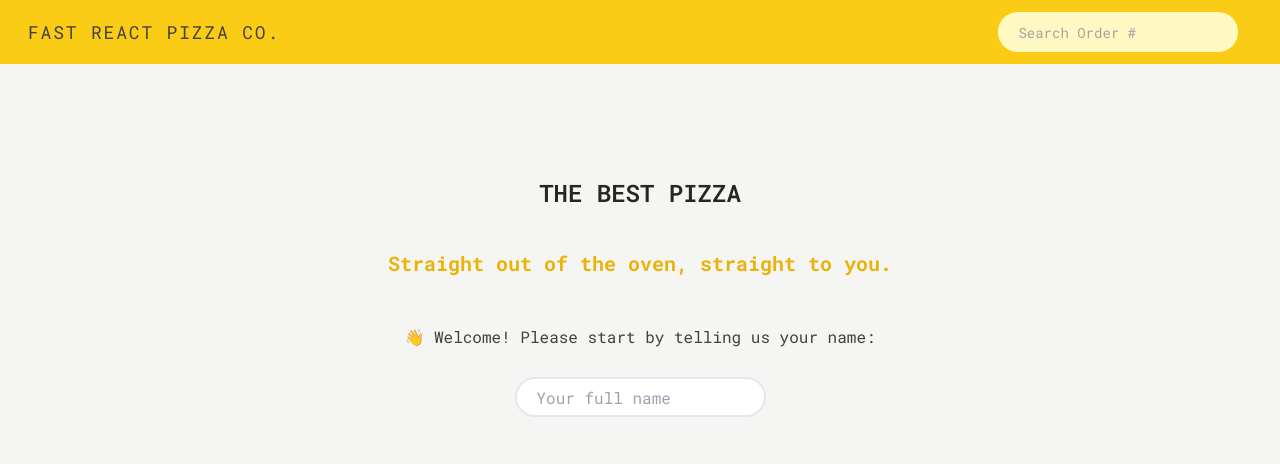
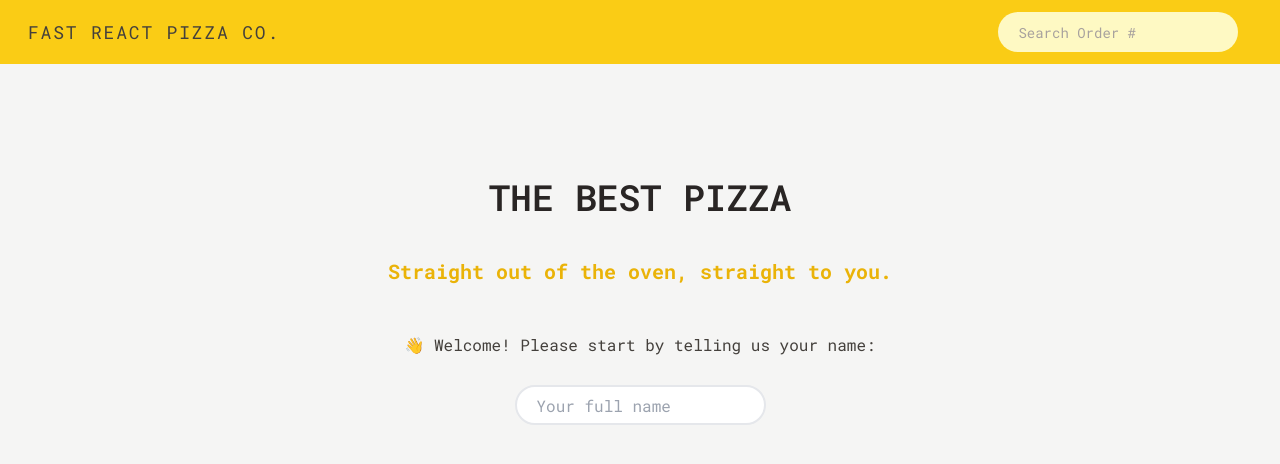
Before and after one commit to JovinLiu/Fast-React-Pizza, a React (Vite) app: page / in a window 1280 px wide. Shown: the top 464 px of the page. Built offline with nearby package versions, Linux system fonts and the light colour scheme.

Commit message:
20241010

```diff
--- a/src/UI/Home.jsx
+++ b/src/UI/Home.jsx
@@ -9,7 +9,7 @@ function Home() {
     <>
       <div className="z-10 my-10 px-4 text-center sm:my-16">
         <h1 className="space-y-10 py-12">
-          <p className="xs:text-2xl text-center text-4xl font-semibold uppercase text-stone-800 ">
+          <p className="text-center text-3xl font-semibold uppercase text-stone-800 xs:text-3xl sm:text-4xl md:text-4xl ">
             The best pizza
           </p>
           <p className="xs:text-md text-center text-xl font-bold text-yellow-500">
```
